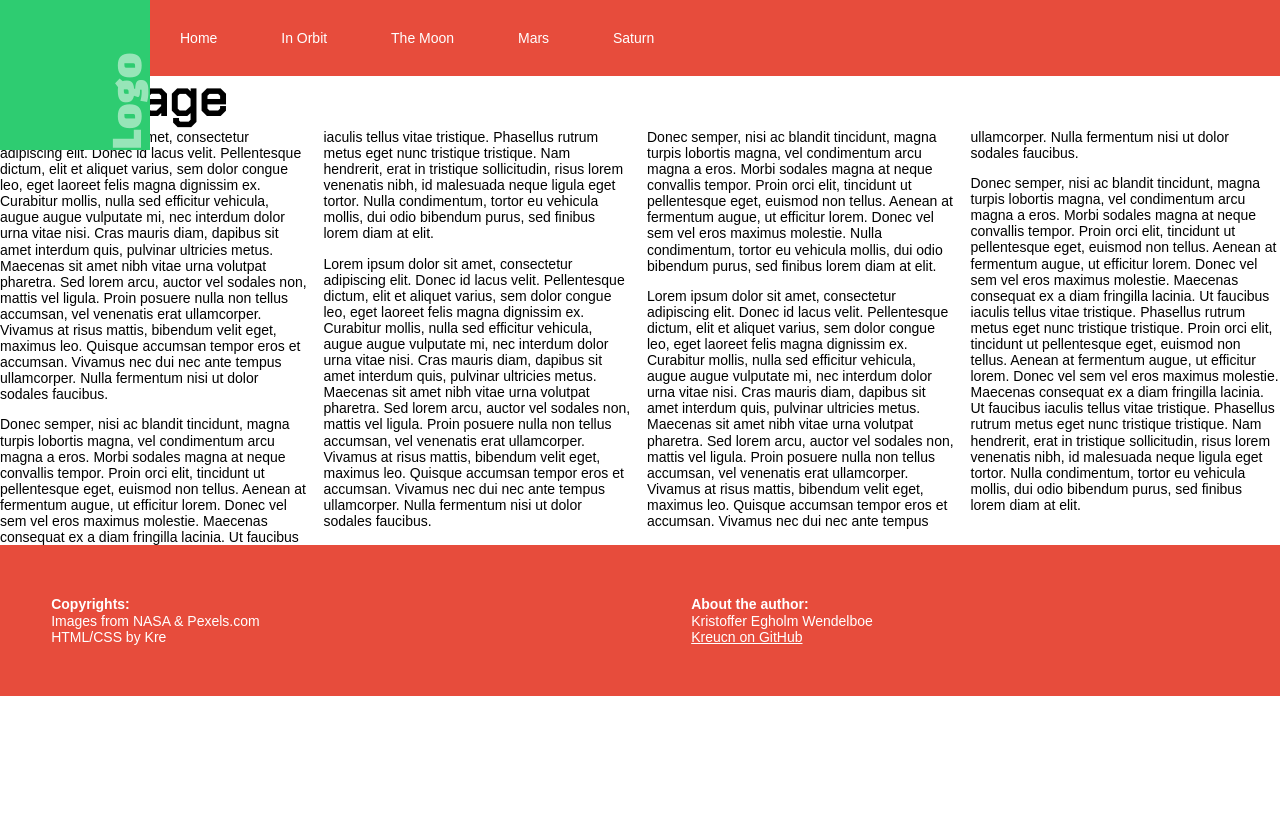
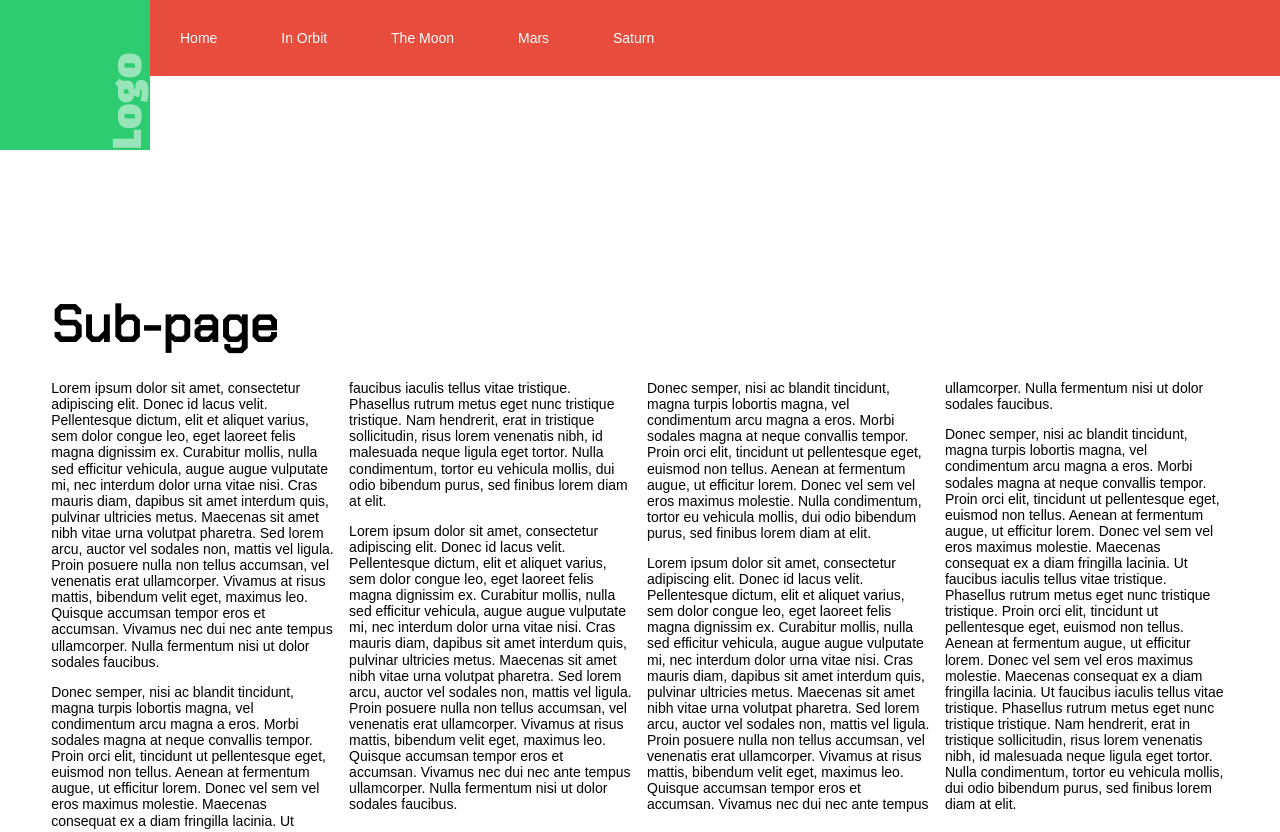
Before and after one commit to Kreucn/HTML-CSS-Mobile_First, a plain HTML site: page page-sub.html in a window 1280 px wide. Shown: the top 832 px of the page. Before the commit the page ends 800 px from the top, so only its background shows below. Drawn offline with nearby package versions, Linux system fonts and the light colour scheme.

Commit message:
Update page-sub.html

```diff
--- a/page-sub.html
+++ b/page-sub.html
@@ -10,7 +10,9 @@
     <script src="assets/js/script.js" defer></script>
     <title>Space</title>
 </head>
-<header>
+
+<body class="sub-page"></body>
+<header id="page-header">
     <a href="index.html" id="logo"><span>Logo</span></a>
     <a href="#" id="menu-btn"><span>MENU</span></a>
     <nav>
```
